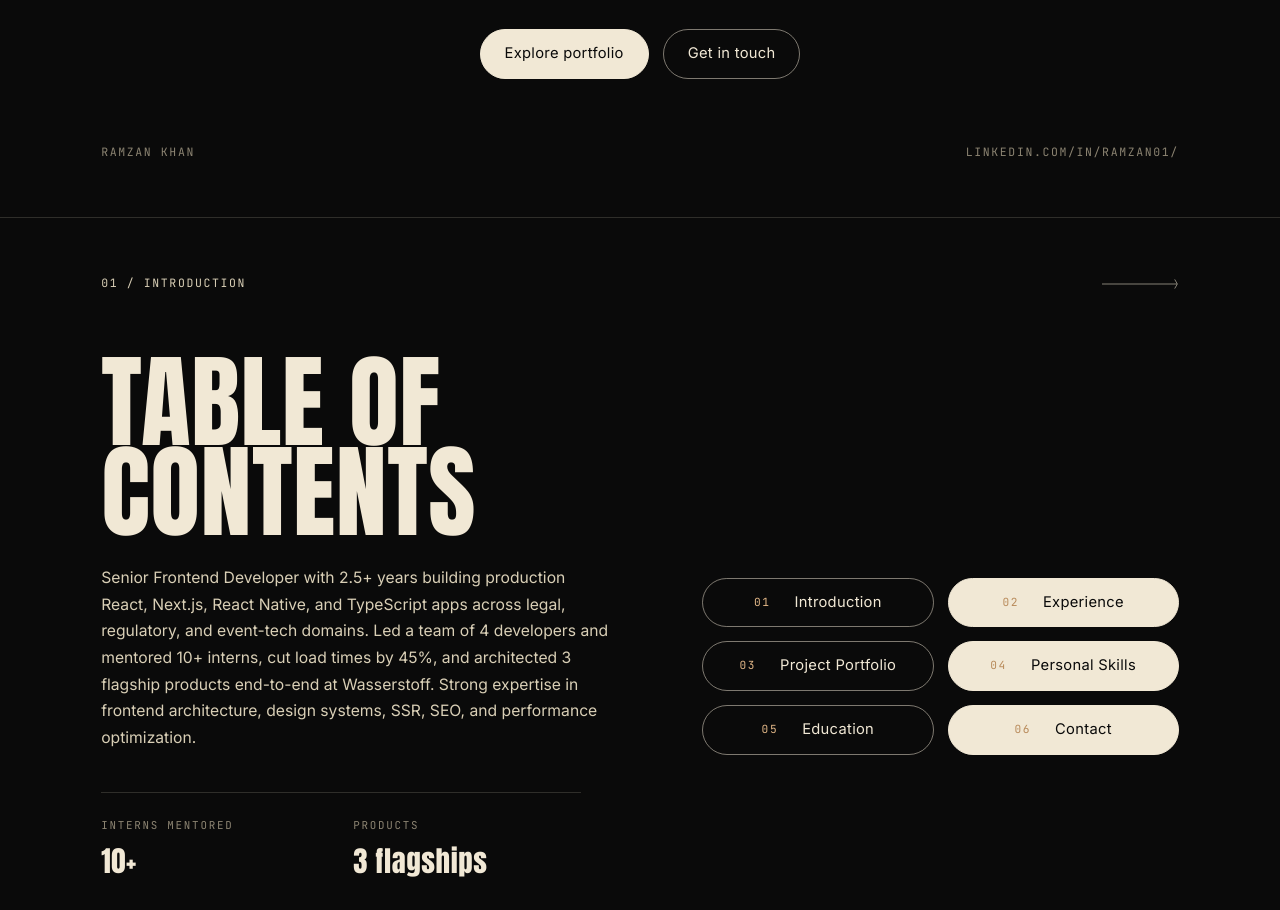
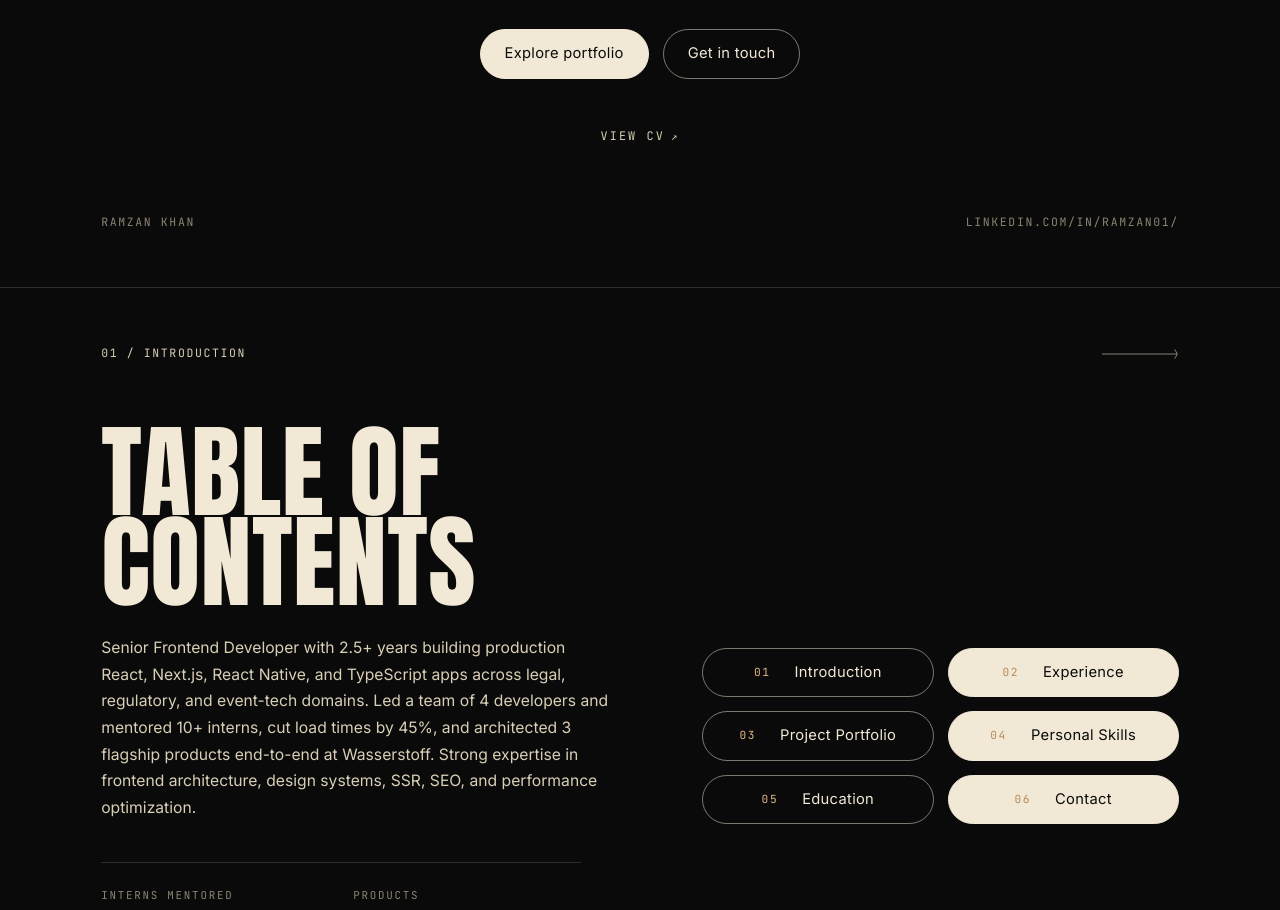
Before and after one commit to mr-ramzan01/portfolio, a React (Vite) app in the folder my_portfolio/: page / in a window 1280 px wide. Shown: the part 840-1750 px from the top of the page. Built offline with nearby package versions, Linux system fonts and the light colour scheme.

Commit message:
updated readme and csv

```diff
--- a/my_portfolio/src/components/Hero.module.css
+++ b/my_portfolio/src/components/Hero.module.css
@@ -98,6 +98,30 @@
   animation: rise 1s var(--easing) 0.45s both;
 }
 
+.cvLink {
+  display: inline-flex;
+  align-items: center;
+  gap: 6px;
+  font-family: var(--mono);
+  font-size: 0.74rem;
+  letter-spacing: 0.18em;
+  text-transform: uppercase;
+  color: var(--ink-soft);
+  padding-bottom: 2px;
+  border-bottom: 1px solid transparent;
+  transition: color 0.2s var(--easing), border-color 0.2s var(--easing);
+  animation: rise 1s var(--easing) 0.55s both;
+}
+.cvLink:hover {
+  color: var(--accent);
+  border-bottom-color: var(--accent);
+}
+.cvLink span {
+  font-size: 0.9em;
+  transition: transform 0.2s var(--easing);
+}
+.cvLink:hover span { transform: translate(2px, -2px); }
+
 /* Tablet */
 @media (max-width: 900px) {
   .title { font-size: clamp(3.4rem, 14vw, 7rem); }
--- a/my_portfolio/src/components/Hero.tsx
+++ b/my_portfolio/src/components/Hero.tsx
@@ -45,6 +45,15 @@ export function Hero() {
             Get in touch
           </a>
         </div>
+
+        <a
+          href={profile.resumeUrl}
+          target="_blank"
+          rel="noreferrer"
+          className={styles.cvLink}
+        >
+          View CV <span aria-hidden="true">↗</span>
+        </a>
       </div>
     </SectionFrame>
   );
--- a/my_portfolio/src/data/portfolio.ts
+++ b/my_portfolio/src/data/portfolio.ts
@@ -12,7 +12,7 @@ export const profile = {
   githubHandle: 'mr-ramzan01',
   linkedin: 'https://www.linkedin.com/in/ramzan01/',
   linkedinHandle: 'ramzan01',
-  resumeUrl: '/resume.pdf',
+  resumeUrl: 'https://drive.google.com/file/d/1TLn9o7L3Lt-CHDUcaPUpIA6K6cosBXhE/view?usp=share_link',
 } as const;
 
 export const summary =
@@ -85,7 +85,7 @@ export const projects: ProjectItem[] = [
       'Implemented an XP-based engagement system with points redeemable for ticket discounts, boosting user retention and repeat purchases.',
       'Integrated Razorpay and PayU for ticket payments; built end-to-end type-safe APIs with tRPC across event discovery and checkout flows.',
     ],
-    link: 'https://astrix.live',
+    link: 'https://www.astrix.live/',
     image: '/Images/astrix.png',
   },
   {
```
Also changed, not shown: my_portfolio/public/Images/preview.png (added).
